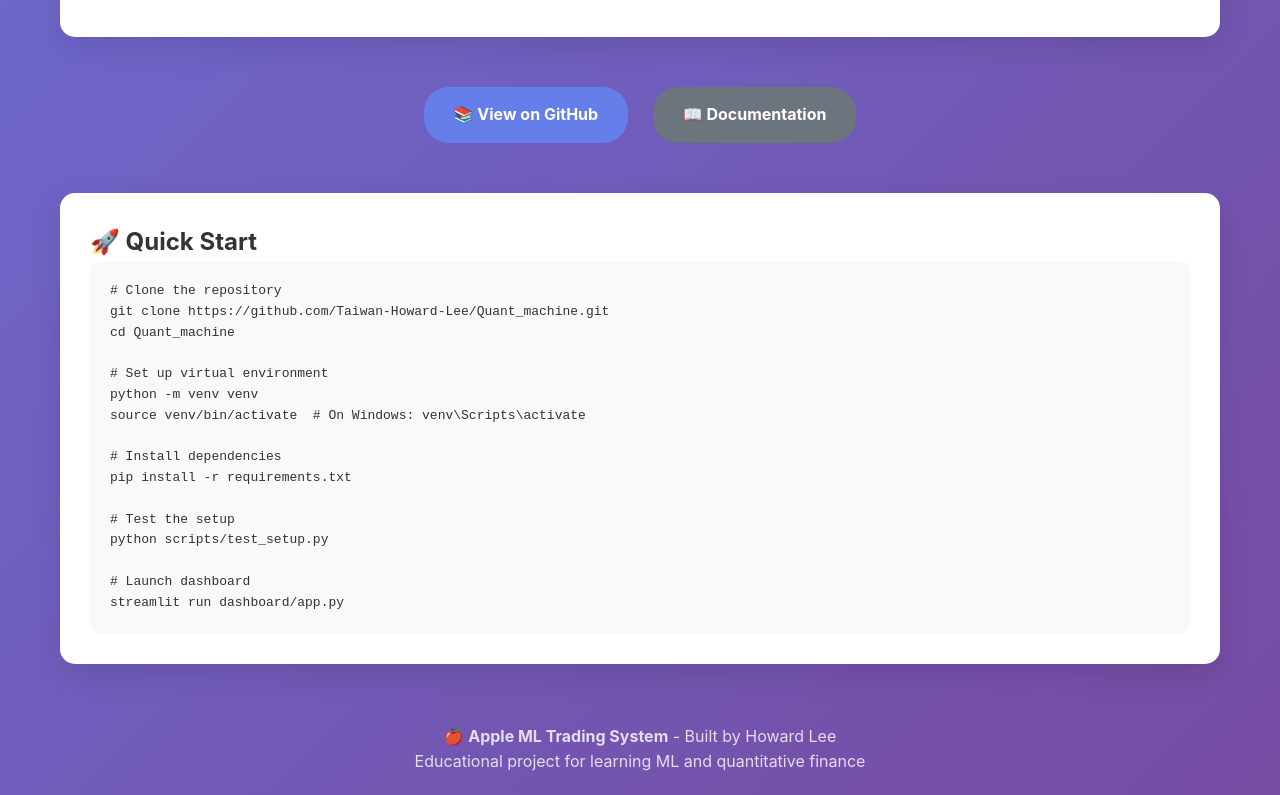
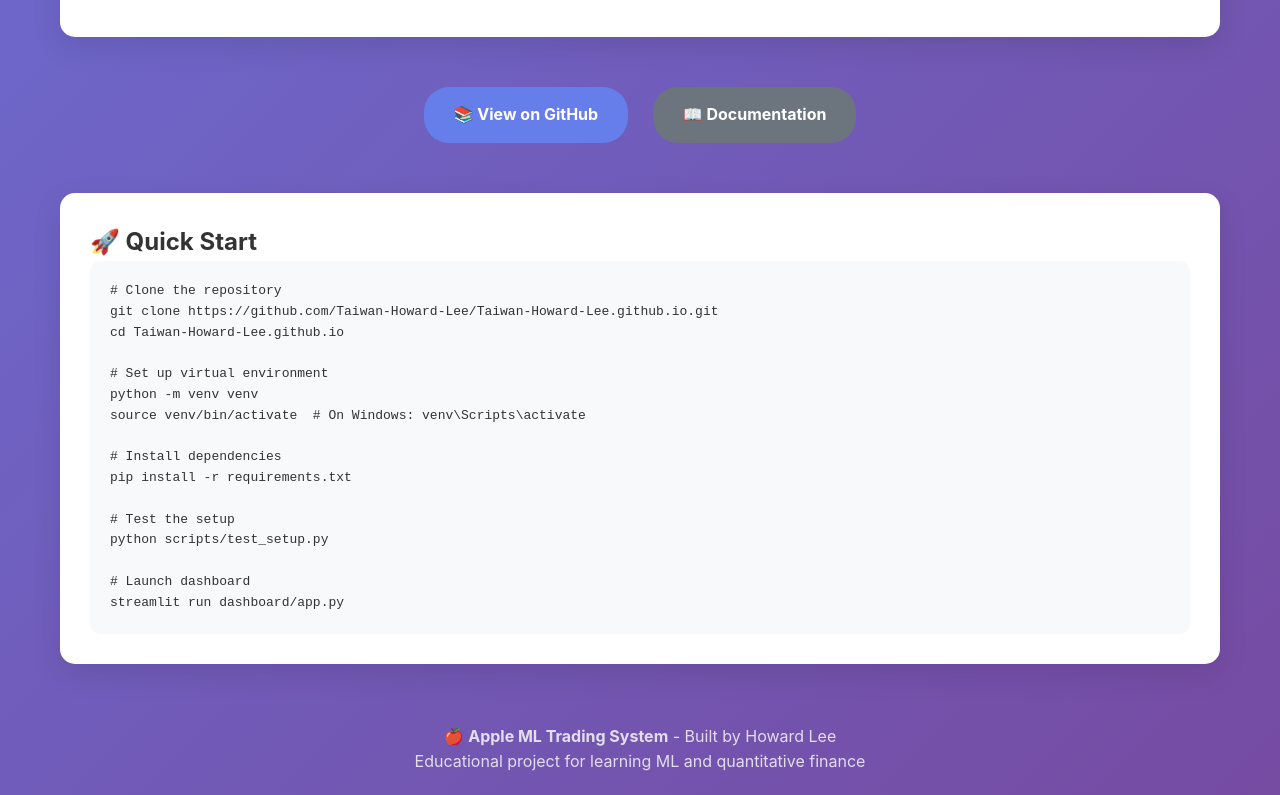
Before and after one commit to Taiwan-Howard-Lee/Taiwan-Howard-Lee.github.io, a plain HTML site: page docs/index.html in a window 1280 px wide. Shown: the part 1726-2521 px from the top of the page. Drawn offline with Linux system fonts and the light colour scheme.

Commit message:
🌐 Update GitHub Pages links to correct repository

```diff
--- a/docs/index.html
+++ b/docs/index.html
@@ -261,15 +261,15 @@
         </div>
 
         <div class="cta">
-            <a href="https://github.com/Taiwan-Howard-Lee/Quant_machine" class="btn">📚 View on GitHub</a>
-            <a href="https://github.com/Taiwan-Howard-Lee/Quant_machine/blob/main/README.md" class="btn btn-secondary">📖 Documentation</a>
+            <a href="https://github.com/Taiwan-Howard-Lee/Taiwan-Howard-Lee.github.io" class="btn">📚 View on GitHub</a>
+            <a href="https://github.com/Taiwan-Howard-Lee/Taiwan-Howard-Lee.github.io/blob/main/README.md" class="btn btn-secondary">📖 Documentation</a>
         </div>
 
         <div class="card">
             <h2>🚀 Quick Start</h2>
             <pre style="background: #f8f9fa; padding: 20px; border-radius: 10px; overflow-x: auto;"><code># Clone the repository
-git clone https://github.com/Taiwan-Howard-Lee/Quant_machine.git
-cd Quant_machine
+git clone https://github.com/Taiwan-Howard-Lee/Taiwan-Howard-Lee.github.io.git
+cd Taiwan-Howard-Lee.github.io
 
 # Set up virtual environment
 python -m venv venv
```
